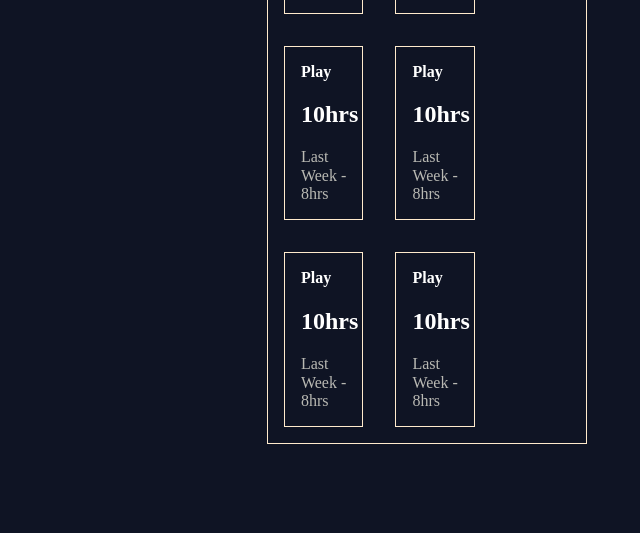
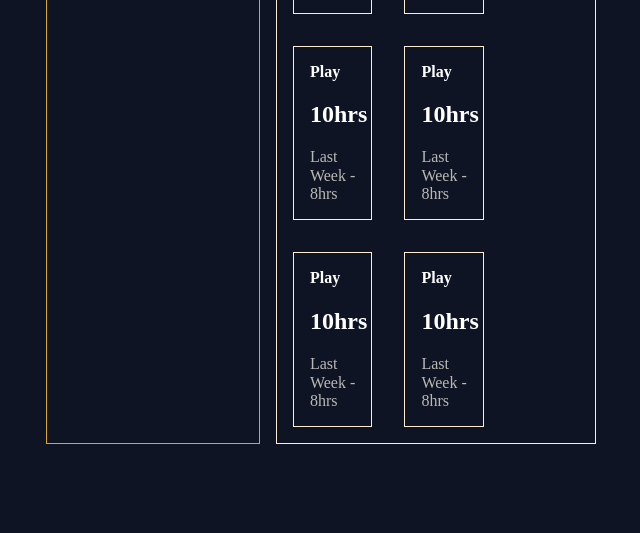
Before and after one commit to TheOverLordEA/time-tracking-dashboard-main, a plain HTML site: page index.html in a window 1280 px wide. Shown: the part 267-800 px from the top of the page, without its empty margins (319-959 px from the left). Drawn offline with Linux system fonts and the light colour scheme; a script that the page names is missing.

Commit message:
Style change

```diff
--- a/styles/style.css
+++ b/styles/style.css
@@ -43,6 +43,14 @@ main {
   margin: 0 auto;
 }
 
+.widget {
+  display: flex;
+  flex-direction: column;
+  align-items: center;
+  border: 1px solid goldenrod;
+  margin-right: 1rem;
+}
+
 .workout-text {
   color: var(--main-text-color);
 
```
